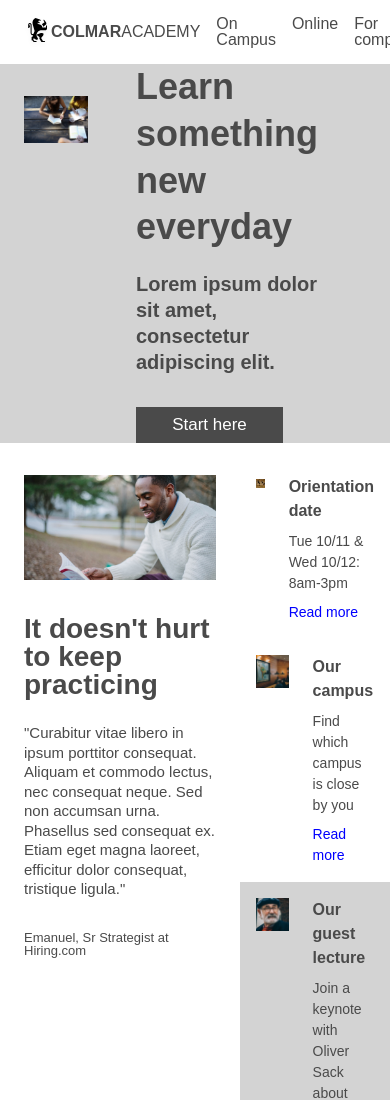
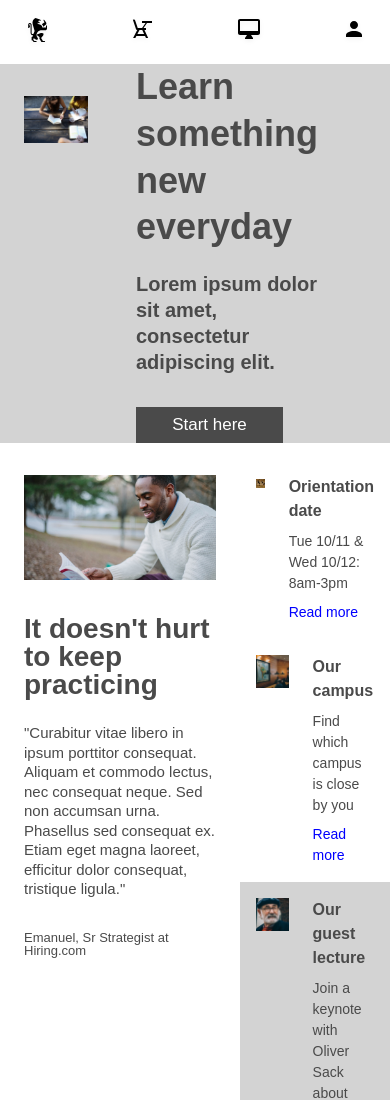
Before and after one commit to Ildarik/colmar-academy, a plain HTML site: page index.html in a window 390 px wide. Shown: the top 1100 px of the page. Drawn offline with Linux system fonts and the light colour scheme.

Commit message:
Style header for mobile view

```diff
--- a/index.html
+++ b/index.html
@@ -18,7 +18,18 @@
     <header>
       <div class="logo">
         <img src="resources/images/ic-logo.svg" alt="">
-        <span>COLMAR</span>ACADEMY
+        <div class="logo-title">
+          <span>COLMAR</span>ACADEMY
+        </div>
+      </div>
+      <div class="mobile-nav-icon">
+        <img src="resources/images/ic-on-campus.svg" alt="">
+      </div>
+      <div class="mobile-nav-icon">
+        <img src="resources/images/ic-online.svg" alt="">
+      </div>
+      <div class="mobile-nav-icon">
+        <img src="resources/images/ic-login.svg" alt="">
       </div>
       <nav>
         <ul>
--- a/resources/css/style.css
+++ b/resources/css/style.css
@@ -42,6 +42,21 @@ header ul {
 
 nav li {
   margin-left: 16px;
+}
+
+.mobile-nav-icon {
+  display: none;
+}
+
+@media only screen and (max-width: 470px) {
+  .logo-title,
+  nav {
+    display: none;
+  }
+
+  .mobile-nav-icon {
+    display: block;
+  }
 }
 
 /* BANNER */
```
